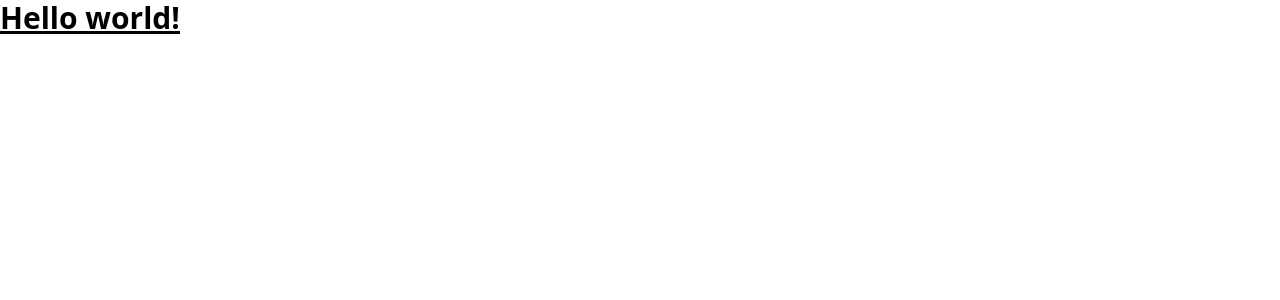
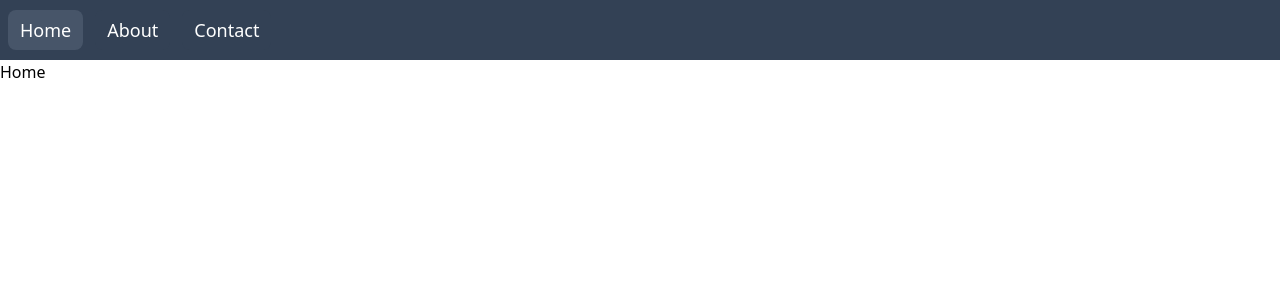
Before and after one commit to ahamedzoha/react-play, a React (Vite) app: page / in a window 1280 px wide. Shown: the top 300 px of the page. Built offline with nearby package versions, Linux system fonts and the light colour scheme.

Commit message:
added react router 🪧

```diff
--- a/package.json
+++ b/package.json
@@ -9,8 +9,12 @@
     "preview": "vite preview"
   },
   "dependencies": {
+    "localforage": "^1.10.0",
+    "match-sorter": "^6.3.1",
     "react": "^18.2.0",
-    "react-dom": "^18.2.0"
+    "react-dom": "^18.2.0",
+    "react-router-dom": "^6.4.2",
+    "sort-by": "^1.2.0"
   },
   "devDependencies": {
     "@types/react": "^18.0.22",
--- a/src/App.jsx
+++ b/src/App.jsx
@@ -1,8 +1,51 @@
+import { About, Home, Contact } from "./Pages"
+import { Routes, Route, Link, useLocation } from "react-router-dom"
+
 const App = () => {
+  const location = useLocation()
+
+  const links = [
+    {
+      to: "/",
+      name: "Home",
+      active: location.pathname === "/",
+    },
+    {
+      to: "/about",
+      name: "About",
+      active: location.pathname === "/about",
+    },
+    {
+      to: "/contact",
+      name: "Contact",
+      active: location.pathname === "/contact",
+    },
+  ]
   return (
-    <div className="">
-      <h1 className="text-3xl font-bold underline">Hello world!</h1>
-    </div>
+    <>
+      <nav className="bg-slate-700 px-2 py-4 text-white text-lg">
+        <ul className="flex  space-x-3">
+          {links.map((link) => (
+            <li key={link.to}>
+              <Link
+                to={link.to}
+                className={`py-2 px-3 rounded-lg ${
+                  link.active ? "bg-slate-600" : "bg-slate-700"
+                }`}
+              >
+                {link.name}
+              </Link>
+            </li>
+          ))}
+        </ul>
+      </nav>
+
+      <Routes>
+        <Route path="/" element={<Home />} />
+        <Route path="/about" element={<About />} />
+        <Route path="/contact" element={<Contact />} />
+      </Routes>
+    </>
   )
 }
 
--- /dev/null
+++ b/src/Pages/About/about.jsx
@@ -0,0 +1,7 @@
+import React from "react"
+
+const About = () => {
+  return <div>About</div>
+}
+
+export default About
--- /dev/null
+++ b/src/Pages/Contact/contact.jsx
@@ -0,0 +1,7 @@
+import React from "react"
+
+const Contact = () => {
+  return <div>Contact</div>
+}
+
+export default Contact
--- /dev/null
+++ b/src/Pages/Home/home.jsx
@@ -0,0 +1,7 @@
+import React from "react"
+
+const Home = () => {
+  return <div>Home</div>
+}
+
+export default Home
--- /dev/null
+++ b/src/Pages/index.jsx
@@ -0,0 +1,5 @@
+import About from "./About/about"
+import Home from "./Home/home"
+import Contact from "./Contact/contact"
+
+export { About, Home, Contact }
--- a/src/main.jsx
+++ b/src/main.jsx
@@ -1,10 +1,17 @@
-import React from 'react'
-import ReactDOM from 'react-dom/client'
-import App from './App'
-import './index.css'
+import React from "react"
+import ReactDOM from "react-dom/client"
+import App from "./App"
+import "./index.css"
+import { BrowserRouter } from "react-router-dom"
 
-ReactDOM.createRoot(document.getElementById('root')).render(
+// const router = createBrowserRouter({
+
+// })
+
+ReactDOM.createRoot(document.getElementById("root")).render(
   <React.StrictMode>
-    <App />
+    <BrowserRouter>
+      <App />
+    </BrowserRouter>
   </React.StrictMode>
 )
```
Also changed, not shown: 1 other file (tests, documents, lock files or other folders).
